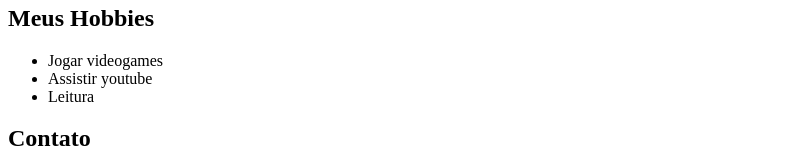
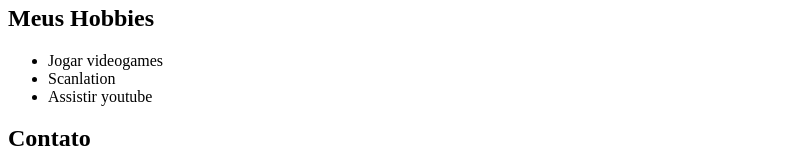
Before and after one commit to willyamandrade/Projetos-HTML-Web1-2025.2-S4, a plain HTML site: page apresentacao-pessoal/index.html in a window 1280 px wide. Shown: the part 234-394 px from the top of the page, without its empty margins (0-800 px from the left). Drawn offline with Linux system fonts and the light colour scheme.

Commit message:
Add files via upload

```diff
--- a/apresentacao-pessoal/index.html
+++ b/apresentacao-pessoal/index.html
@@ -27,8 +27,8 @@
             <h2 id="hobbies">Meus Hobbies</h2>
             <ul>
                 <li>Jogar videogames</li>
+                <li>Scanlation</li>
                 <li>Assistir youtube</li>
-                <li>Leitura</li>
             </ul>
         </section>
     </body>
```
